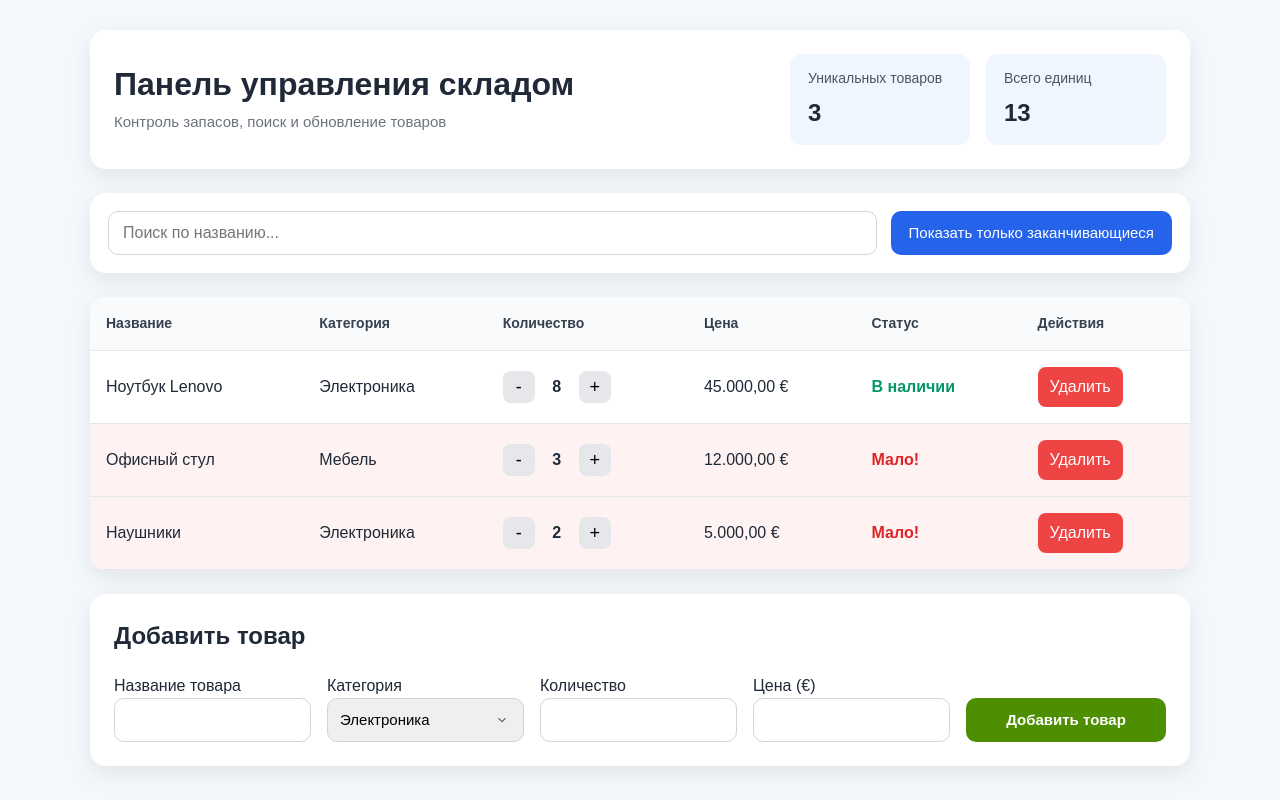
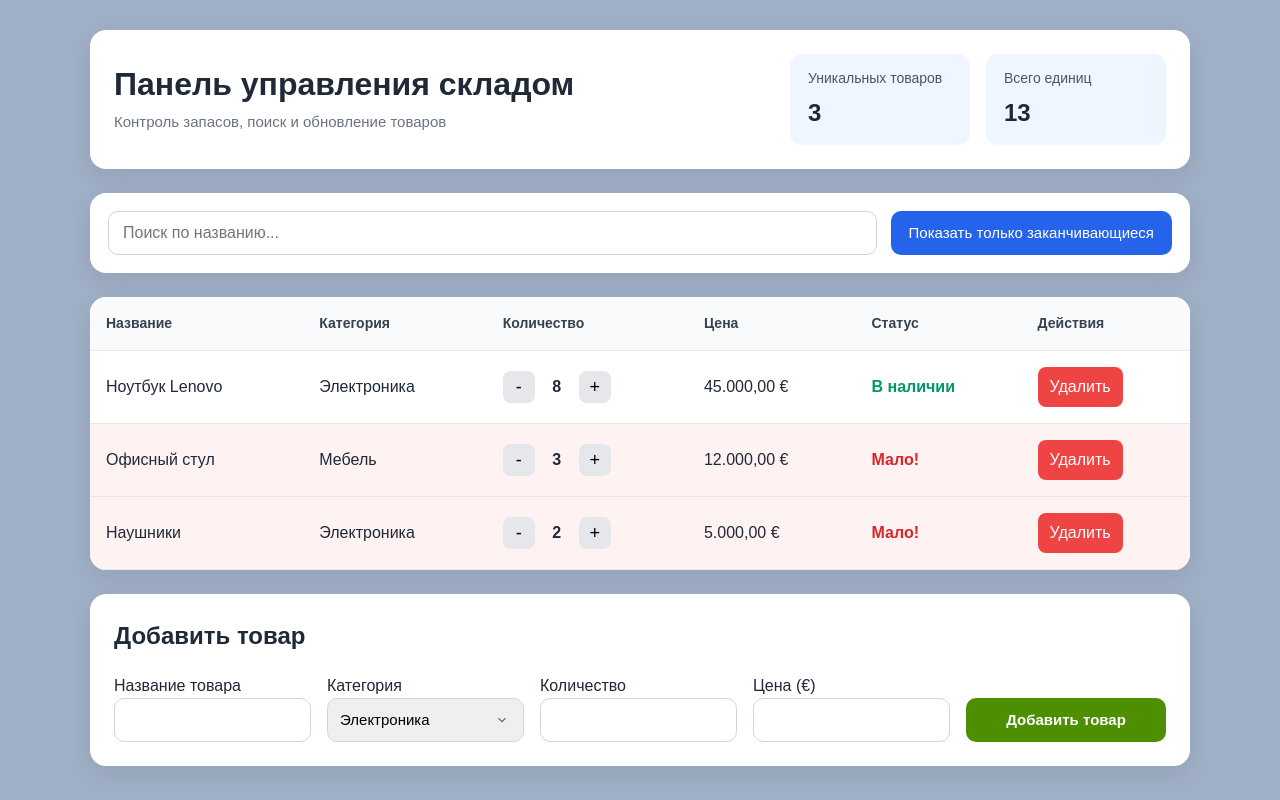
Before and after one commit to LarysaSperling/warehouse-dashboard, a React (Vite) app: page / in a window 1280 px wide. Built offline with nearby package versions, Linux system fonts and the light colour scheme.

Commit message:
style: update page background color

```diff
--- a/src/App.css
+++ b/src/App.css
@@ -5,7 +5,7 @@
 body {
   margin: 0;
   font-family: Arial, Helvetica, sans-serif;
-  background: #f4f7fb;
+  background: #9fafc5;
   color: #1f2937;
 }
 
```
